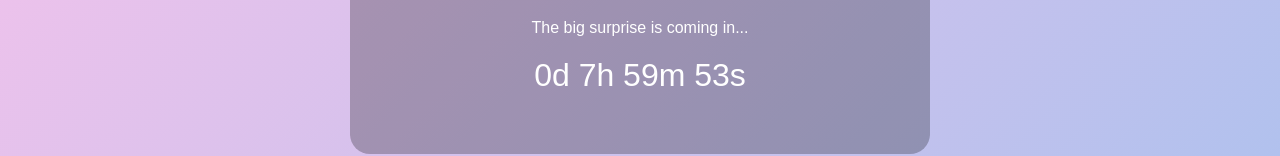
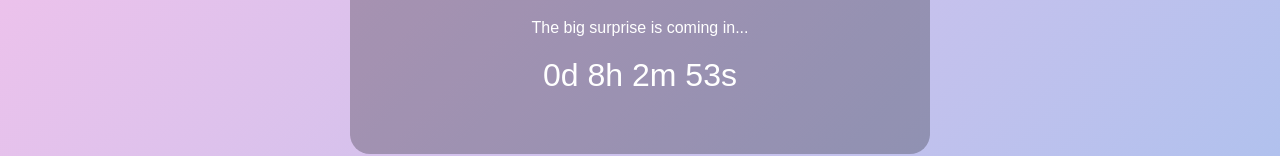
Before and after one commit to megaman2019/GenderReveal, a plain HTML site: page index.html in a window 1280 px wide. Shown: the part 373-529 px from the top of the page. Drawn offline with Linux system fonts and the light colour scheme.

Commit message:
Update index.html

```diff
--- a/index.html
+++ b/index.html
@@ -65,7 +65,7 @@
     const secret = atob("R2lybA=="); // Change encrypted value only
 
     // ⏰ SET YOUR REVEAL DATE (YYYY-MM-DDTHH:MM:SS)
-    const revealDate = new Date("2026-02-25T20:17:00").getTime();
+    const revealDate = new Date("2026-02-25T20:20:00").getTime();
 
     const countdownEl = document.getElementById("countdown");
     const revealEl = document.getElementById("reveal");
```
